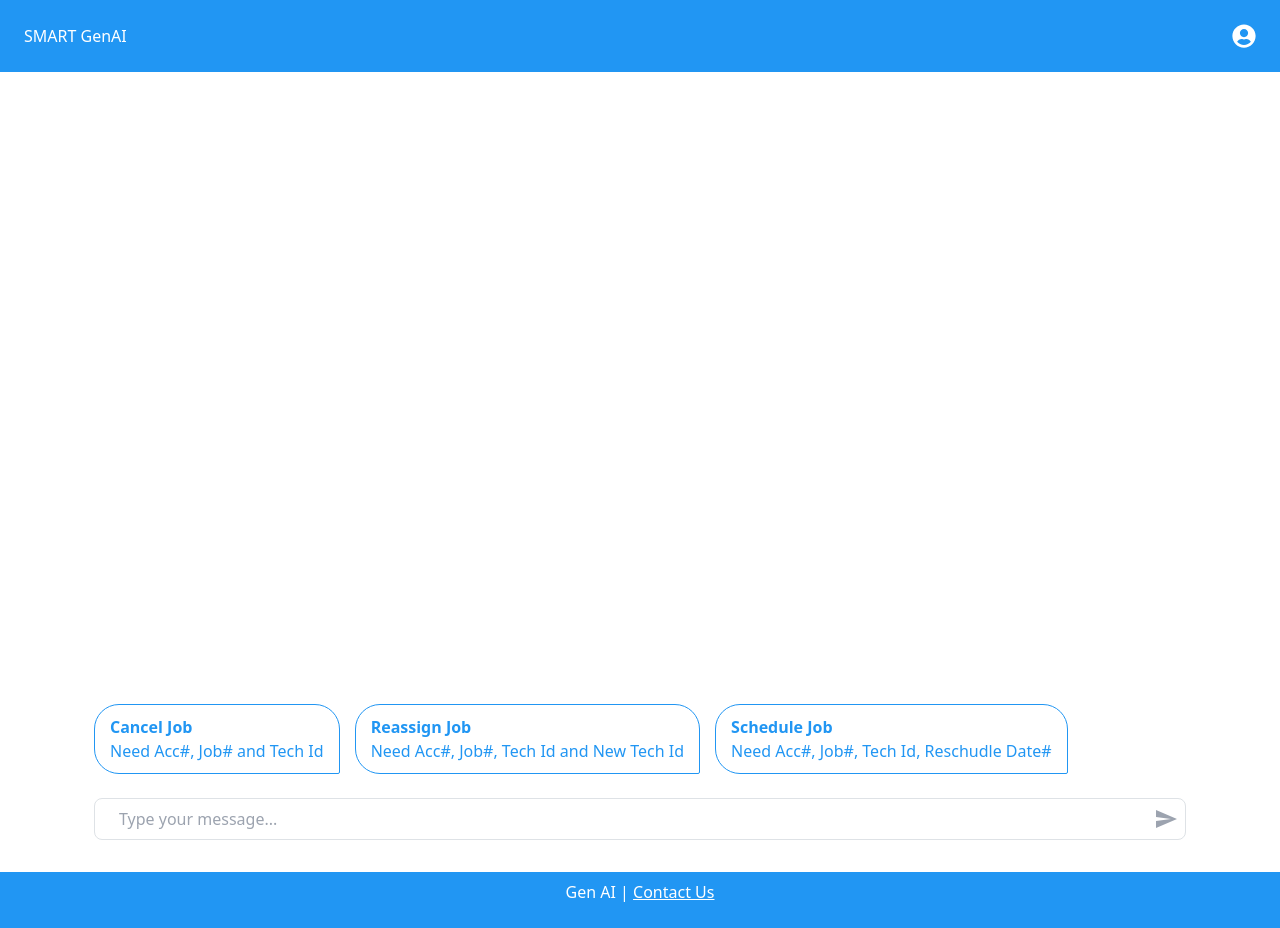
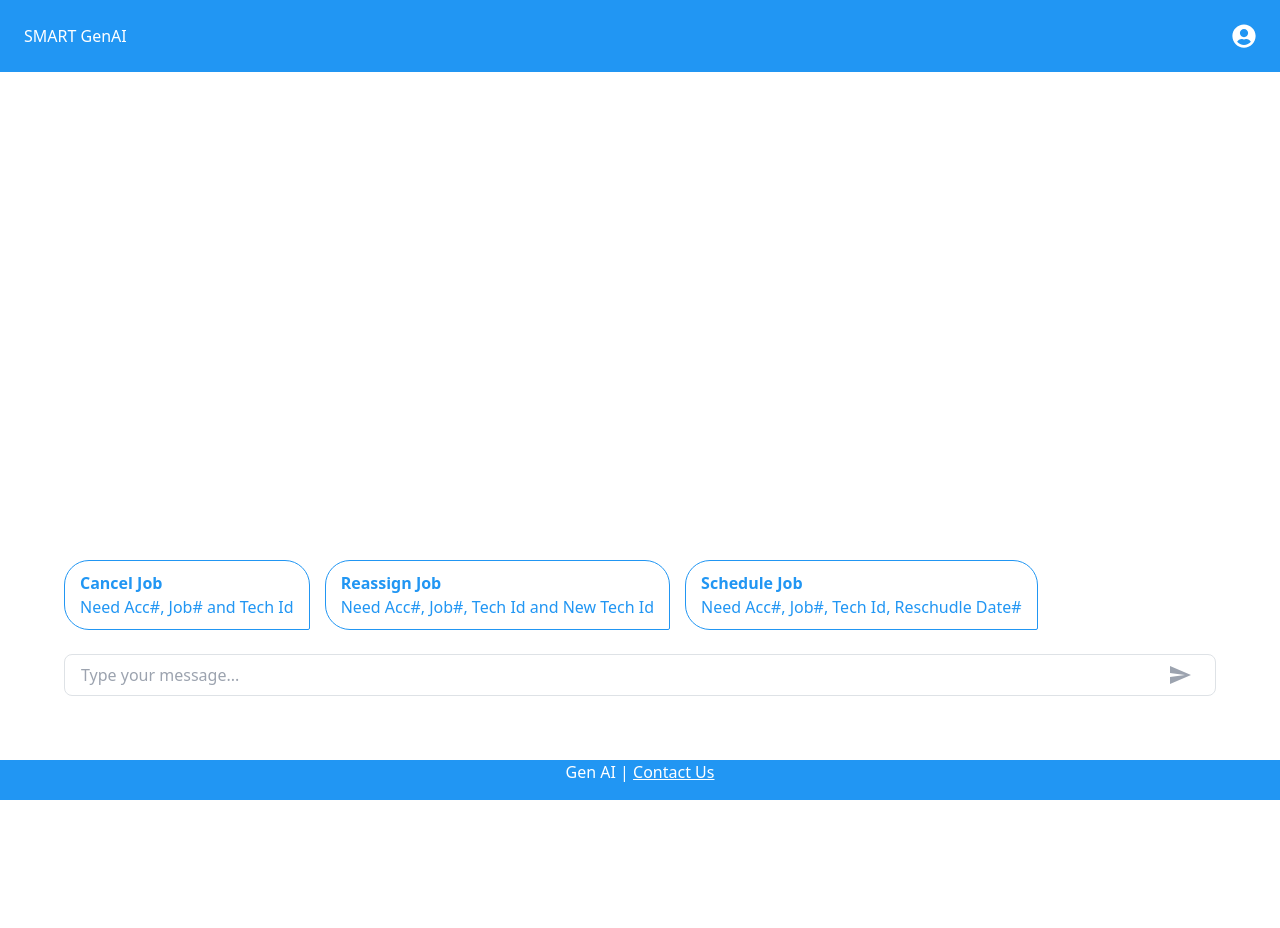
Before and after one commit to IsrathParveen/smart-gen-ai, a React (Create React App) app: page / in a window 1280 px wide. After the commit the page ends 800 px from the top, so only its background shows below. Built offline with nearby package versions, Linux system fonts and the light colour scheme.

Commit message:
Added Timestamp and scroll fix

```diff
--- a/src/App.js
+++ b/src/App.js
@@ -30,30 +30,37 @@ const App = () => {
 
   // Function to send user message to Gemini
   const sendMessage = async () => {
+    const timestamp = new Date().toLocaleString('en-US', {
+      month: 'long',
+      day: 'numeric',
+      hour: 'numeric',
+      minute: 'numeric',
+      hour12: true
+    });
     if (userInput.trim() === "")
       return;
     // setIsLoading(true);
     try {
       // call Gemini Api to get a response
-      const result = await model.generateContent(userInput);
-      const response = await result.response;
-      console.log(response);
-      // const response = await fetch("http://10.81.78.212:8001/v1/user/search", {
-      //   method: "POST",
-      //   headers: {
-      //     "Content-Type": "application/json",
-      //   },
-      //   body: JSON.stringify({ query: userInput }),
-      // });
+      // const result = await model.generateContent(userInput);
+      // const response = await result.response;
+      // console.log(response);
+      const response = await fetch("http://10.81.78.212:8001/v1/user/search", {
+        method: "POST",
+        headers: {
+          "Content-Type": "application/json",
+        },
+        body: JSON.stringify({ query: userInput }),
+      });
 
-      // const result = await response.text();
-      // console.log(result);
+      const result = await response.text();
+      console.log(result);
       // add Gemeni's response to the chat history
       setChatHistory([
         ...chatHistory,
-        { type: "user", message: userInput},
-        // { type: "bot", message: result },
-        { type: "bot", message: response.text() },
+        { type: "user", message: userInput,timestamp},
+        { type: "bot", message: result,timestamp },
+        // { type: "bot", message: response.text() },
       ]);
     } catch {
       console.error("Error sending message");
@@ -112,6 +119,7 @@ const App = () => {
 
   return (
     <>
+    <div id='top-id' className='flex flex-col h-screen'>
       <header className='w-full bg-[rgb(33,150,243)] text-white py-4 flex justify-between items-center px-4'>
         <div>
           <span>SMART GenAI</span>
@@ -119,16 +127,17 @@ const App = () => {
         </div>
         <FaUserCircle className='h-6 w-6 ' />
       </header>
-    <div className='container mx-auto px-4 py-8 flex flex-col h-screen'>
-      <div className='flex-grow over-flow:auto'>
+      <div className='flex-grow overflow-auto'>
+        <div className='m-5 p-3'>
           <ChatHistory
             chatHistory={chatHistory}
             onHyperlinkClick={handleHyperlinkClick}
           />
+        </div>
           <Popup show={isPopupVisible} handleClose={handleClosePopup} />
           {/* <Loading isLoading={isLoading} /> */}
       </div>
-      <div className='mt-4'>
+      <div className='mt-4 m-5 p-3'>
           {chatHistory.length === 0 && (
             <div className='button-container'>
               {buttonTexts.map((button, index) => (
@@ -161,17 +170,23 @@ const App = () => {
     rows={1}
   /> */}
  <textarea
-          className="w-full px-4 py-2 rounded-lg border border-gray-200 focus:outline-none focus:ring-1 focus:border-blue-500 pr-10 resize-none"
-          placeholder="Type your message..."
-          value={userInput}
-          onChange={handleUserInput}
-          onKeyDown={handleKeyDown}
+  className="w-full  py-2 rounded-lg border border-gray-200 focus:outline-none focus:ring-1 focus:border-blue-500 resize-none"
+  placeholder="Type your message..." value={userInput} onChange={handleUserInput} onKeyDown={handleKeyDown}
   onInput={(e) => {
     e.target.style.height = 'auto';
     const maxHeight = 5 * parseFloat(getComputedStyle(e.target).lineHeight); // Calculate max height for 5 rows
+    if (e.target.value === '') {
+      e.target.style.height = 'auto'; // Reset height when content is removed
+    } else {
       e.target.style.height = `${Math.min(e.target.scrollHeight, maxHeight)}px`;
+    }
+    if (e.target.scrollHeight > maxHeight) {
+      e.target.style.overflowY = 'auto'; // Enable vertical scrolling
+    } else {
+      e.target.style.overflowY = 'hidden'; // Disable vertical scrolling
+    }
   }}
-          style={{ maxHeight: '5em', overflowY: 'auto' }} // Set maximum height to 5 rows and enable vertical scrolling
+  style={{ maxHeight: '5em', overflowY: 'auto', paddingRight: '3.5rem',paddingLeft:'1.0rem' }} // Set maximum height to 5 rows and enable vertical scrolling
   rows={1} // Start with a single row
 />
               {/* <input
@@ -190,8 +205,8 @@ const App = () => {
                 <MdSend className='h-6 w-6' />
               </button> */}
               <button
-  className={`absolute right-2 top-1/2 transform -translate-y-1/2 focus:outline-none ${userInput ? 'text-blue-500 hover:text-blue-600' : 'text-gray-400 hover:text-gray-400'}`}
-  onClick={sendMessage}
+    className={`absolute top-1/2 transform -translate-y-1/2 focus:outline-none ${userInput ? 'text-blue-500 hover:text-blue-600' : 'text-gray-400 hover:text-gray-400'}`}
+    onClick={sendMessage} style={{right: '1.5rem'}}
   >
     <MdSend className='h-6 w-6' />
   </button>
@@ -204,8 +219,8 @@ const App = () => {
         </button> */}
           </div>
       </div>
-    </div>
-    <footer className='w-full text-center bg-[rgb(33,150,243)] text-white p-2'>
+
+      <footer className='w-full text-center bg-[rgb(33,150,243)] text-white  flex justify-center items-center' >
         <p>
           Gen AI |{' '}
           <a
@@ -216,6 +231,7 @@ const App = () => {
           </a>{' '}
         </p>
       </footer>
+    </div>
   </>
   );
 };
--- a/src/component/ChatHistory/index.jsx
+++ b/src/component/ChatHistory/index.jsx
@@ -11,6 +11,7 @@ const ChatHistory = ({ chatHistory, onHyperlinkClick }) => {
           key={index}
           className={`flex items-start py-1 rounded-lg ${message.type === "user" ? "justify-end" : "justify-start"}`} // Adjust padding
         >
+
           {message.type === "bot" && (
             <div className="flex items-center mr-2">
               {/* Icon for bot */}
@@ -19,7 +20,7 @@ const ChatHistory = ({ chatHistory, onHyperlinkClick }) => {
           )}
           <div
             className={`py-1 px-2 rounded-lg ${message.type === "user" ? "bg-blue-100 text-blue-800 self-end" : "bg-gray-100 text-gray-800 self-start"}`} // Adjust padding
-          >
+            style={{ maxWidth: '75%', wordWrap: 'break-word', wordBreak: 'break-word' }}>
             {/* Render the message using ReactMarkdown to handle any markdown */}
             <div key={index}>
               {message.type === 'bot' ? (
@@ -31,6 +32,7 @@ const ChatHistory = ({ chatHistory, onHyperlinkClick }) => {
                 <ReactMarkdown>{message.message}</ReactMarkdown>
               )}
             </div>
+            <div className="text-xs text-gray-500 mt-1">{message.timestamp}</div> {/* Display timestamp below the message */}
           </div>
         </div>
       ))}
```
Lines whose indentation alone changed are shown as unchanged.
